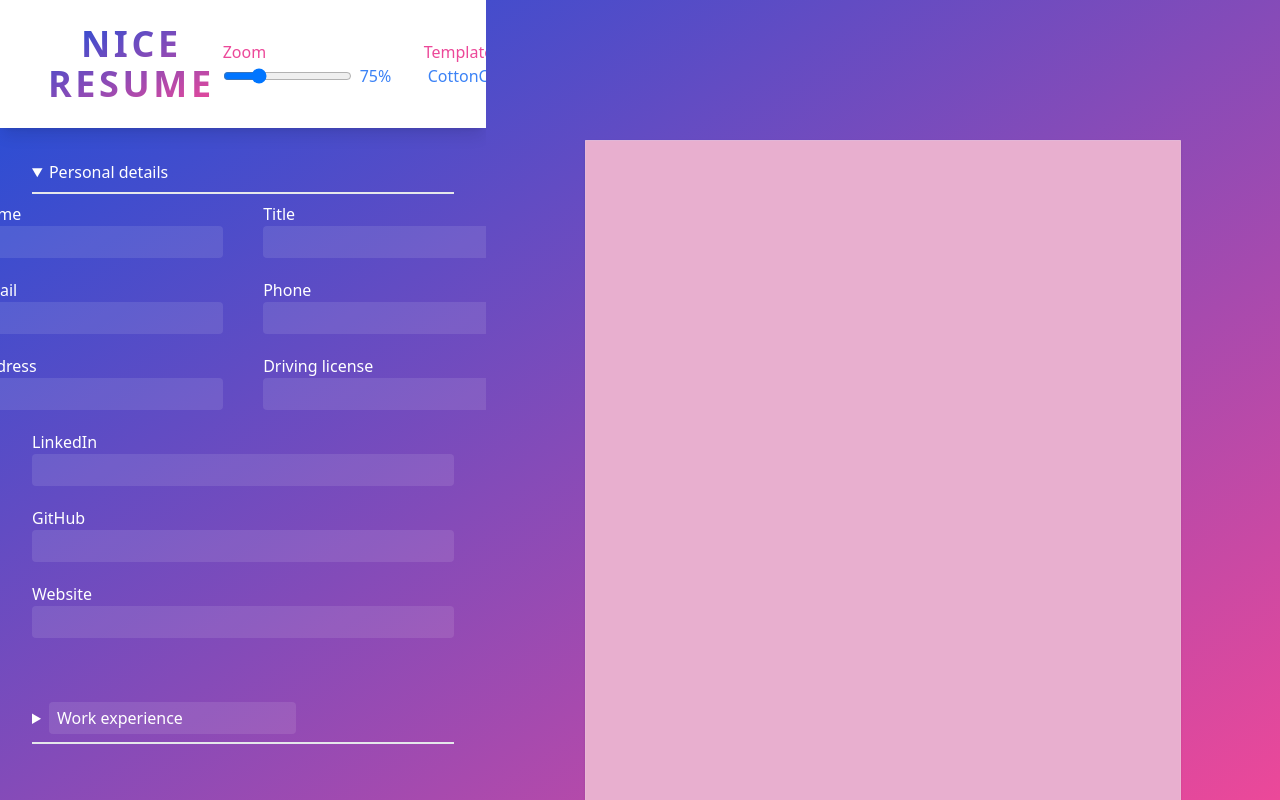
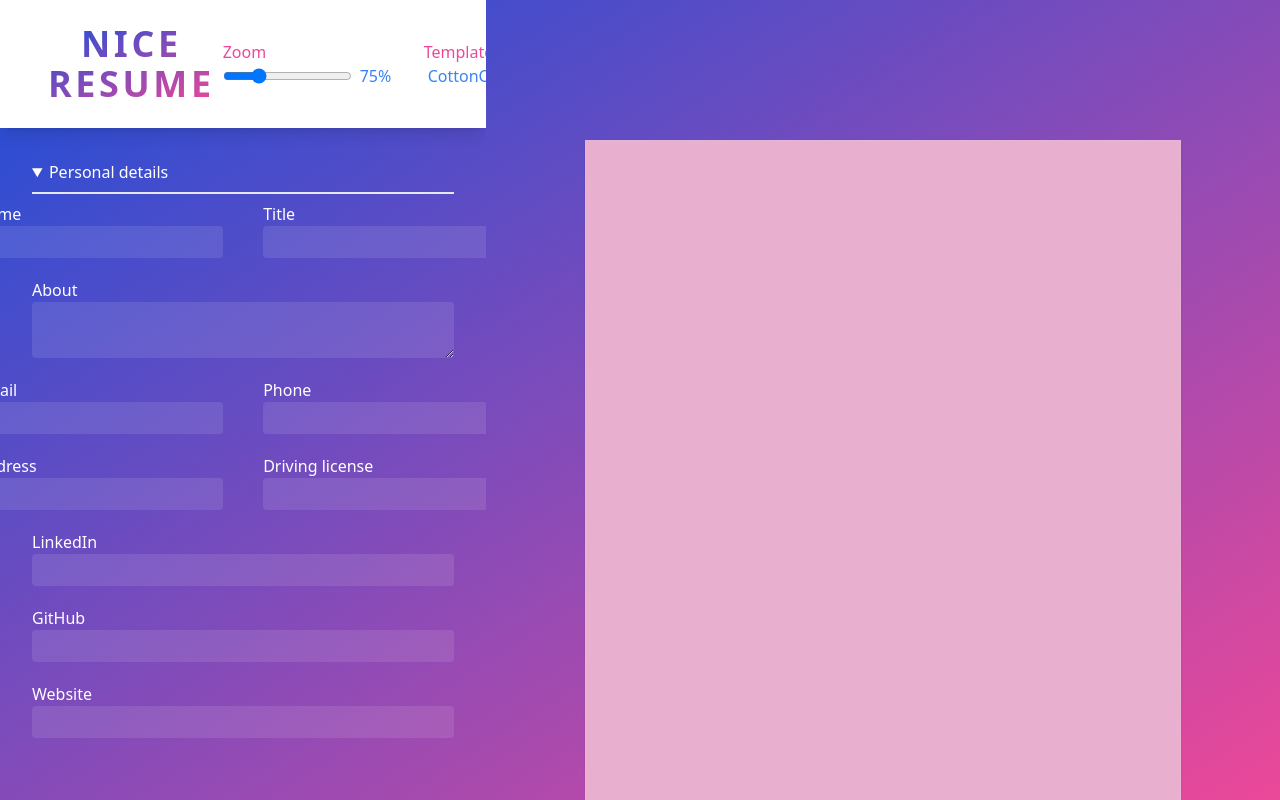
Before and after one commit to Benjent/nice-resume, a Nuxt app: page / in a window 1280 px wide. Both pictures are taken after a click on the heading "Personal details". Built offline with nearby package versions, Linux system fonts and the light colour scheme; a web font is replaced by a local one.

Commit message:
feat: introduce about textarea

```diff
--- a/components/Editor.vue
+++ b/components/Editor.vue
@@ -19,6 +19,7 @@ import ListActions from "./ListActions.vue";
 const { zoomLevel } = storeToRefs(useEditorStore());
 
 const {
+  about,
   address,
   drivingLicense,
   education,
@@ -43,6 +44,7 @@ function exportToJson() {
   const resume = {
     isNiceResumeExport: true,
     template: template.value,
+    about: about.value,
     address: address.value,
     drivingLicense: drivingLicense.value,
     education: education.value,
@@ -83,6 +85,7 @@ function importFromJson(event: Event) {
         return;
       }
 
+      about.value = resume.about;
       address.value = resume.address;
       drivingLicense.value = resume.drivingLicense;
       education.value = resume.education;
@@ -227,6 +230,14 @@ function addSkill() {
             />
           </label>
         </div>
+        <label class="flex flex-col" for="editorAbout">
+          About
+          <textarea
+            id="editorAbout"
+            class="bg-white bg-opacity-10 rounded px-2 py-1"
+            v-model="about"
+          />
+        </label>
         <div class="flex justify-center gap-10">
           <label
             class="flex flex-col flex-[60%]"
--- a/stores/resume.ts
+++ b/stores/resume.ts
@@ -13,6 +13,7 @@ export const useResumeStore = defineStore("resume", () => {
 
   const name = ref("");
   const title = ref("");
+  const about = ref("");
 
   const address = ref("");
   const email = ref("");
@@ -31,6 +32,7 @@ export const useResumeStore = defineStore("resume", () => {
   const skillsLabel = ref("Skills");
 
   return {
+    about,
     address,
     drivingLicense,
     education,
--- a/templates/CottonCandy.vue
+++ b/templates/CottonCandy.vue
@@ -6,6 +6,7 @@ import GitHubIcon from "@/assets/images/icons/github.svg";
 import LinkedInIcon from "@/assets/images/icons/linkedin.svg";
 
 const {
+  about,
   address,
   drivingLicense,
   education,
@@ -65,6 +66,13 @@ const {
           </div>
         </div>
       </header>
+
+      <p
+        v-if="about"
+        class="pb-6 px-10 bg-white text-[#1e1e1e] font-display text-lg"
+      >
+        {{ about }}
+      </p>
 
       <div class="drop-shadow-lg">
         <div
--- a/templates/OpenResume.vue
+++ b/templates/OpenResume.vue
@@ -12,6 +12,7 @@ import LinkedInIcon from "@/assets/images/icons/linkedin.svg";
 import { useResumeStore } from "@/stores/resume";
 
 const {
+  about,
   address,
   drivingLicense,
   education,
@@ -34,7 +35,7 @@ const {
   <div
     class="bg-white h-full w-full flex flex-col py-6 px-12 border-t-8 border-amber-500 font-body"
   >
-    <header v-if="name">
+    <header>
       <h1 v-if="name" class="text-3xl mb-2 text-amber-500 font-bold">
         {{ name }}
       </h1>
@@ -64,6 +65,10 @@ const {
           <GitHubIcon />{{ gitHub }}
         </div>
       </div>
+
+      <p v-if="about" class="text-center mt-2 italic">
+        {{ about }}
+      </p>
     </header>
 
     <section v-if="workExperience.length" class="mt-6">
--- a/templates/Pharmacy.vue
+++ b/templates/Pharmacy.vue
@@ -12,6 +12,7 @@ import LinkedInIcon from "@/assets/images/icons/linkedin.svg";
 import { useResumeStore } from "@/stores/resume";
 
 const {
+  about,
   address,
   drivingLicense,
   education,
@@ -68,12 +69,14 @@ const {
       </div>
     </header>
 
-    <h2
-      v-if="title"
-      class="text-center my-12 text-cyan-500 text-4xl tracking-widest"
-    >
-      {{ title }}
-    </h2>
+    <div class="text-center my-12">
+      <h2 v-if="title" class="text-cyan-500 text-4xl tracking-widest">
+        {{ title }}
+      </h2>
+      <p v-if="about" class="mt-2 text-slate-400">
+        {{ about }}
+      </p>
+    </div>
 
     <div class="grid grid-cols-2 gap-8">
       <section v-if="workExperience.length">
--- a/templates/Stone.vue
+++ b/templates/Stone.vue
@@ -4,6 +4,7 @@ import { storeToRefs } from "pinia";
 import { useResumeStore } from "@/stores/resume";
 
 const {
+  about,
   address,
   drivingLicense,
   education,
@@ -49,6 +50,13 @@ const social = computed(() =>
       <div class="text-center leading-tight">{{ contact }}</div>
       <div class="text-center leading-tight">{{ social }}</div>
     </header>
+
+    <p
+      v-if="about"
+      class="py-6 border-t-[1px] border-zinc-200 text-center font-display"
+    >
+      {{ about }}
+    </p>
 
     <section
       v-if="workExperience.length"
--- a/templates/Toothpaste.vue
+++ b/templates/Toothpaste.vue
@@ -6,6 +6,7 @@ import GitHubIcon from "@/assets/images/icons/github.svg";
 import LinkedInIcon from "@/assets/images/icons/linkedin.svg";
 
 const {
+  about,
   address,
   drivingLicense,
   education,
@@ -31,7 +32,7 @@ const {
       class="flex items-start gap-12 px-10 py-6 text-[#1e1e1e] font-display"
     >
       <div
-        class="flex flex-col place-items-center w-fit border-y-4 border-[#ed3660] py-2 px-4"
+        class="flex flex-col place-items-center w-fit border-y-4 border-[#ed3660] py-2 px-4 flex-1"
       >
         <h1 v-if="name" class="text-center uppercase text-4xl">
           {{ name }}
@@ -40,7 +41,7 @@ const {
           {{ title }}
         </h2>
       </div>
-      <div class="flex flex-col gap-2">
+      <div class="flex flex-col gap-2 flex-1">
         <div class="leading-none font-body text-xs italic">
           <div v-if="drivingLicense || address">
             <span v-if="drivingLicense">{{ drivingLicense }}</span>
@@ -62,6 +63,9 @@ const {
           </div>
         </div>
       </div>
+      <p v-if="about" class="flex-1">
+        <span class="text-3xl text-[#5662e8] leading-4">“</span>{{ about }}
+      </p>
     </header>
 
     <section
```
